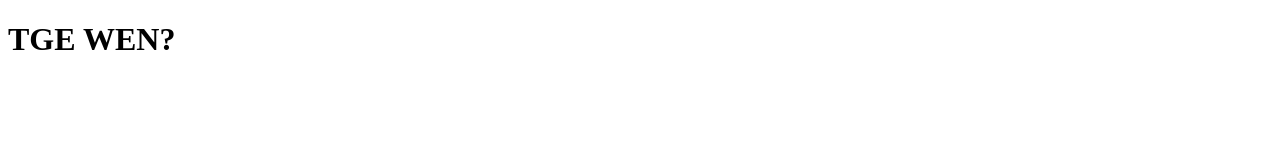
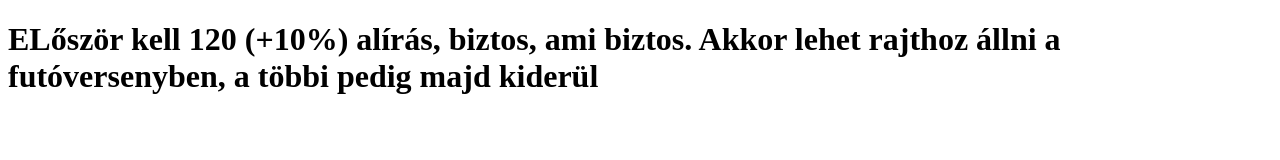
Before and after one commit to 0xVSultan/newsite, a plain HTML site: page index.html in a window 1280 px wide. Drawn offline with Linux system fonts and the light colour scheme.

Commit message:
Update index.html

```diff
--- a/index.html
+++ b/index.html
@@ -4,6 +4,6 @@
   <title>...</title>
 </head>
 <body>
-  <h1>TGE WEN?</h1>
+  <h1>ELőször kell 120 (+10%) alírás, biztos, ami biztos. Akkor lehet rajthoz állni a futóversenyben, a többi pedig majd kiderül</h1>
 </body>
 </html>
```
